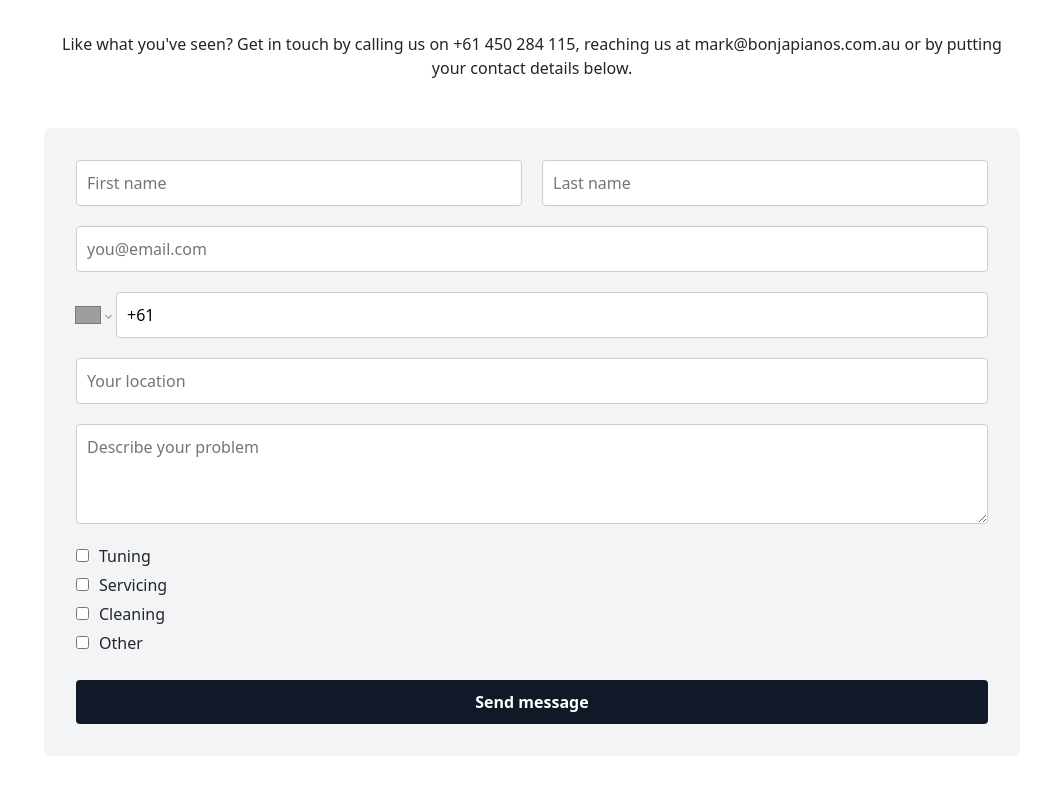
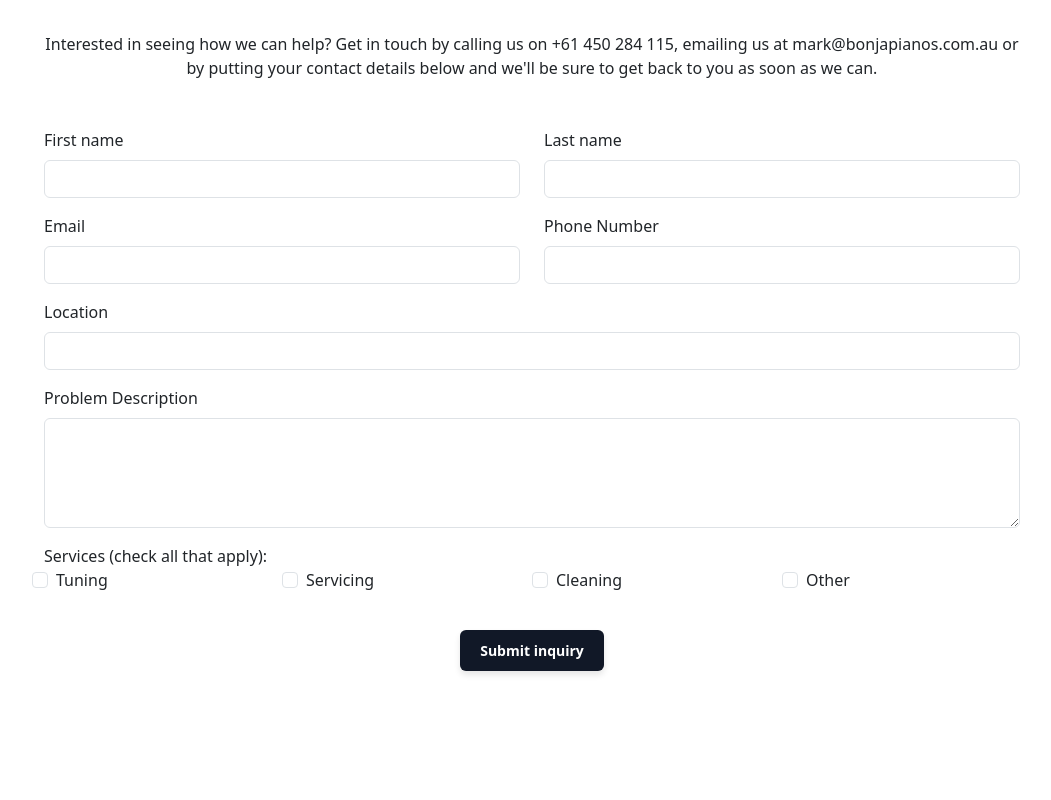
Before and after one commit to equader/bonja-pianos, a React (Create React App) app: page / in a window 1280 px wide. Shown: the part 2900-3700 px from the top of the page, without its empty margins (108-1159 px from the left). Built offline with nearby package versions, Linux system fonts and the light colour scheme; grey boxes are pictures that could not be loaded; a web font is replaced by a local one.

Commit message:
add contact form function and small fixes and buges

```diff
--- a/src/components/ContactForm.jsx
+++ b/src/components/ContactForm.jsx
@@ -1,7 +1,5 @@
-import React, { useState } from "react";
+import React, { useState } from 'react';
 import './css/contact.css';
-import PhoneInput from 'react-phone-number-input';
-import 'react-phone-number-input/style.css';
 
 function ContactForm() {
     const [formData, setFormData] = useState({
@@ -11,73 +9,80 @@ function ContactForm() {
         phoneNumber: '',
         location: '',
         problemDescription: '',
-        services: []
+        services: {
+            Tuning: false,
+            Servicing: false,
+            Cleaning: false,
+            Other: false,
+        },
     });
-    const [formErrors, setFormErrors] = useState({});
-    const [buttonText, setButtonText] = useState('Send message');
-    const [buttonStyle, setButtonStyle] = useState('');
 
-    const handleInputChange = (event) => {
-        const { name, value } = event.target;
-        setFormData({ ...formData, [name]: value });
-        setFormErrors({ ...formErrors, [name]: '' });
+    const [touched, setTouched] = useState({
+        firstName: false,
+        lastName: false,
+        email: false,
+        phoneNumber: false,
+        location: false,
+        problemDescription: false,
+        services: false,
+    });
+
+    const [submitted, setSubmitted] = useState(false);
+    const [isSubmitted, setIsSubmitted] = useState(false);
+
+    const handleInputChange = (e) => {
+        const { name, type, checked, value } = e.target;
+        if (type === 'checkbox') {
+            setFormData(prevFormData => ({
+                ...prevFormData,
+                services: {
+                    ...prevFormData.services,
+                    [name]: checked,
+                },
+            }));
+        } else {
+            setFormData(prevFormData => ({
+                ...prevFormData,
+                [name]: value,
+            }));
+        }
     };
 
-    const handlePhoneChange = (phone) => {
-        setFormData({ ...formData, phoneNumber: phone });
-        setFormErrors({ ...formErrors, phoneNumber: '' });
+    const handleBlur = (e) => {
+        const { name } = e.target;
+        setTouched({
+            ...touched,
+            [name]: true,
+        });
     };
 
-    const handleServiceChange = (event) => {
-        const { value } = event.target;
-        let services = formData.services.includes(value)
-            ? formData.services.filter(service => service !== value)
-            : [...formData.services, value];
-        setFormData({ ...formData, services });
-    };
+    const handleSubmit = async (e) => {
+        e.preventDefault();
+        setSubmitted(true);
 
-    const validateForm = () => {
-        let errors = {};
-        if (!formData.firstName.trim()) errors.firstName = "First name is required";
-        if (!formData.lastName.trim()) errors.lastName = "Last name is required";
-        if (!formData.email.trim()) errors.email = "Email is required";
-        else if (!/\S+@\S+\.\S+/.test(formData.email)) errors.email = "Email address is invalid";
-        if (!formData.location.trim()) errors.location = "Location is required";
-        if (!formData.problemDescription.trim()) errors.problemDescription = "Problem description is required";
-        if (!formData.phoneNumber.trim()) errors.phoneNumber = "Phone number is required";
-        if (formData.services.length === 0) errors.services = "Please select at least one service";
+        if (validateForm()) {
+
+            const web3FormData = new FormData();
+            web3FormData.append('name', `${formData.firstName} ${formData.lastName}`);
+            web3FormData.append('email', formData.email);
+            web3FormData.append('phone', formData.phoneNumber);
+            web3FormData.append('location', formData.location);
+            web3FormData.append('message', formData.problemDescription);
 
 
-
-        setFormErrors(errors);
-        return Object.keys(errors).length === 0;
-    };
-
-    const handleSubmit = async (event) => {
-        event.preventDefault();
-
-        if (!validateForm()) return;
-
-        const dataToSend = new FormData();
-        Object.keys(formData).forEach(key => {
-            if (key !== 'services') {
-                dataToSend.append(key, formData[key]);
-            } else {
-                formData[key].forEach(service => {
-                    dataToSend.append('services[]', service);
-                });
-            }
+            const servicesArray = Object.entries(formData.services)
+                .filter(([_, value]) => value)
+                .map(([key, _]) => key);
+            servicesArray.forEach(service => {
+                web3FormData.append('services[]', service);
             });
 
-        dataToSend.append('access_key', '79f3ea8f-abc2-4a7f-aa51-2d558ad9c0c1');
 
+            web3FormData.append('apikey', 'process.env.REACT_APP_WEB3FORMS_API_KEY');
             try {
                 const response = await fetch('https://api.web3forms.com/submit', {
                     method: 'POST',
-                body: dataToSend,
-                headers: {
-                    'Accept': 'application/json',
-                },
+                    body: web3FormData,
                 });
 
                 const result = await response.json();
@@ -89,95 +94,195 @@ function ContactForm() {
                         phoneNumber: '',
                         location: '',
                         problemDescription: '',
-                    services: []
+                        services: {
+                            Tuning: false,
+                            Servicing: false,
+                            Cleaning: false,
+                            Other: false,
+                        },
                     });
-                setButtonText("Email sent! We'll get back in 1 - 2 days");
-                setButtonStyle('button-success');
+                    setTouched({
+                        firstName: false,
+                        lastName: false,
+                        email: false,
+                        phoneNumber: false,
+                        location: false,
+                        problemDescription: false,
+                        services: false,
+                    });
+                    setSubmitted(false);
+                    setIsSubmitted(true);
+                    setTimeout(() => {
+                        setIsSubmitted(false);
+                    }, 3000);
 
-                setTimeout(() => {
-                    setButtonText('Send message');
-                    setButtonStyle('');
-                }, 3500);
                 } else {
-                console.error('Form submission error:', result.message);
 
+                    console.log('Form submission error:', result);
                 }
             } catch (error) {
                 console.error('Submission error:', error);
-
+            }
         }
     };
+
+
+    const validateForm = () => {
+        const fieldsFilled = formData.firstName && formData.lastName && formData.email && formData.phoneNumber && formData.location && formData.problemDescription;
+        const oneServiceSelected = Object.values(formData.services).some(value => value);
+        return fieldsFilled && oneServiceSelected;
+    };
+
+    const getValidationClass = (name) => {
+        return `form-control ${submitted && !formData[name] ? 'is-invalid' : ''}`;
+    };
+
+    const validateServices = () => {
+        return Object.values(formData.services).some(value => value);
+    };
+
+    const getCheckboxValidationClass = () => {
+        const oneServiceSelected = Object.values(formData.services).some(value => value);
+        return `${submitted && !oneServiceSelected ? 'is-invalid' : ''}`;
+    };
+
+
 
     return (
         <div id="contact-section" className="contactPanel">
             <h1>Get in touch</h1>
-            <p>Like what you've seen? Get in touch by calling us on +61 450 284 115, reaching us at mark@bonjapianos.com.au or by putting your contact details below.</p>
-            <div className="formInput">
-                <form onSubmit={handleSubmit} >
-                    <div className="firstandLastName">
+            <p>Interested in seeing how we can help? Get in touch by calling us on +61 450 284 115, emailing us at mark@bonjapianos.com.au or by putting your contact details below and we'll be sure to get back to you as soon as we can. </p>
+            <form className="needs-validation" noValidate onSubmit={handleSubmit}>
+                <div className="row mb-3">
+                    <div className="col-md-6">
+                        <label htmlFor="firstName" className="form-label">First name</label>
                         <input
                             type="text"
+                            className={getValidationClass('firstName')}
+                            id="firstName"
                             name="firstName"
-                            placeholder="First name"
                             value={formData.firstName}
                             onChange={handleInputChange}
+                            onBlur={handleBlur}
+                            required
                         />
+                        <div className="invalid-feedback">Please enter your first name.</div>
+                    </div>
+                    <div className="col-md-6">
+                        <label htmlFor="lastName" className="form-label">Last name</label>
                         <input
                             type="text"
+                            className={getValidationClass('lastName')}
+                            id="lastName"
                             name="lastName"
-                            placeholder="Last name"
                             value={formData.lastName}
                             onChange={handleInputChange}
+                            onBlur={handleBlur}
+                            required
                         />
+                        <div className="invalid-feedback">Please enter your last name.</div>
                     </div>
+                </div>
+
+                <div className="row mb-3">
+                    <div className="col-md-6">
+                        <label htmlFor="email" className="form-label">Email</label>
                         <input
                             type="email"
+                            className={getValidationClass('email')}
+                            id="email"
                             name="email"
-                        placeholder="you@email.com"
                             value={formData.email}
                             onChange={handleInputChange}
+                            onBlur={handleBlur}
+                            required
                         />
-                    <PhoneInput
-                        international
-                        defaultCountry="AU"
-                        value={formData.phoneNumber}
-                        onChange={handlePhoneChange}
-                        placeholder="Enter phone number"
-                    />
+                        <div className="invalid-feedback">Please enter your email.</div>
+                    </div>
+                    <div className="col-md-6">
+                        <label htmlFor="phoneNumber" className="form-label">Phone Number</label>
                         <input
                             type="text"
+                            className={getValidationClass('phoneNumber')}
+                            id="phoneNumber"
+                            name="phoneNumber"
+                            value={formData.phoneNumber}
+                            onChange={handleInputChange}
+                            onBlur={handleBlur}
+                            required
+                        />
+                        <div className="invalid-feedback">Please enter your phone number.</div>
+                    </div>
+                </div>
+
+                <div className="row mb-3">
+                    <div className="col-12">
+                        <label htmlFor="location" className="form-label">Location</label>
+                        <input
+                            type="text"
+                            className={getValidationClass('location')}
+                            id="location"
                             name="location"
-                        placeholder="Your location"
                             value={formData.location}
                             onChange={handleInputChange}
+                            onBlur={handleBlur}
+                            required
                         />
+                        <div className="invalid-feedback">Please enter your location.</div>
+                    </div>
+                </div>
+
+                <div className="row mb-3">
+                    <div className="col-12">
+                        <label htmlFor="problemDescription" className="form-label">Problem Description</label>
                         <textarea
+                            className={getValidationClass('problemDescription')}
+                            id="problemDescription"
                             name="problemDescription"
-                        placeholder="Describe your problem"
                             value={formData.problemDescription}
                             onChange={handleInputChange}
-                    />
-                    <fieldset>
-                        <legend>Services</legend>
-                        {['Tuning', 'Servicing', 'Cleaning', 'Other'].map((service) => (
-                            <label key={service}>
-                                <input
-                                    type="checkbox"
-                                    name="services"
-                                    value={service}
-                                    checked={formData.services.includes(service)}
-                                    onChange={handleServiceChange}
-                                />
+                            onBlur={handleBlur}
+                            rows="4"
+                            required
+                        ></textarea>
+                        <div className="invalid-feedback">Please describe your problem.</div>
+                    </div>
+                </div>
+
+                <div className={`row mb-3 ${getCheckboxValidationClass()}`}>
+  <label>
+    Services (check all that apply):
+  </label>
+  {["Tuning", "Servicing", "Cleaning", "Other"].map((service) => (
+  <div key={service} className="col-md-3 form-check">
+    <input className="form-check-input" type="checkbox" id={service} name={service}
+    checked={formData.services[service]} onChange={handleInputChange} onBlur={()=>
+    setTouched({ ...touched, services: true })} />
+    <label className="form-check-label" htmlFor={service}>
       {service}
     </label>
-                        ))}
-                    </fieldset>
-                    <button type="submit" className={buttonStyle}>{buttonText}</button>
-                    {Object.keys(formErrors).map((key) => (
-                        formErrors[key] && <div key={key} style={{ color: "red" }}>{formErrors[key]}</div>
-                    ))}
+  </div>
+  ))} {submitted && !validateServices() &&
+  <div className="invalid-feedback d-block">
+    Please select at least one service.
+  </div>
+  }
+</div>
+
+            <div className="row">
+                <div className="col-12">
+                <div className="button-container">
+    <button
+        className={`submit-button ${isSubmitted ? 'btn-success' : ''}`}
+        type="submit"
+        disabled={isSubmitted}
+    >
+        {isSubmitted ? "Form sent. We'll get back to you in 1 - 2 days" : 'Submit inquiry'}
+    </button>
+</div>
+                </div>
+            </div>
             </form>
-            </div>
         </div>
     );
 }
--- a/src/components/Elfsightwidget.jsx
+++ b/src/components/Elfsightwidget.jsx
@@ -3,7 +3,6 @@ import './css/reviews.css';
 
 const ElfsightWidget = () => {
   useEffect(() => {
-    // Check if the script is already added
     const existingScript = document.getElementById('elfsight-script');
 
     if (!existingScript) {
--- a/src/components/Footer.jsx
+++ b/src/components/Footer.jsx
@@ -5,7 +5,6 @@ import Menu from "./Menu";
 import { BsFacebook, BsTwitter, BsInstagram, BsYoutube } from 'react-icons/bs';
 
 function Footer() {
-    // Example array of social icons, replace with your actual data
     const footerIcons = [
         { id: 1, href: 'https://facebook.com', icon: <BsFacebook />, text: 'Facebook' },
         { id: 2, href: 'https://www.youtube.com/@roguepianoman5134', icon: <BsYoutube />, text: 'Youtube' },
--- a/src/components/Reviews.jsx
+++ b/src/components/Reviews.jsx
@@ -55,7 +55,7 @@ function Reviews() {
     const groupedReviews = reviewsData.reduce((result, review, index) => {
         const chunkIndex = Math.floor(index / 3);
         if (!result[chunkIndex]) {
-            result[chunkIndex] = []; // start a new chunk
+            result[chunkIndex] = [];
         }
         result[chunkIndex].push(review);
         return result;
--- a/src/components/css/contact.css
+++ b/src/components/css/contact.css
@@ -12,82 +12,38 @@
   text-align: center;
 }
 
-.formInput form {
-  display: flex;
-  flex-direction: column;
-  gap: 20px;
-  background-color: #F3F4F6;
-  padding: 32px;
+.submit-button {
+  background-color: #111827;
+  color: #FFFFFF;
+  border: none;
   border-radius: 6px;
-  justify-content: center;
-  width: auto;
-  flex: 1;
+  padding: 10px 20px ;
+  font-size: 14px;
+  font-weight: bold;
+  cursor: pointer;
+  outline: none;
+  box-shadow: 0 4px 6px rgba(0, 0, 0, 0.1);
+  transition: background-color 0.3s, box-shadow 0.3s;
 }
 
-
-
-.firstandLastName {
-  display: flex;
-  gap: 20px;
-  width: 100%;
-}
-
-.firstandLastName input {
-  flex-grow: 1;
-}
-
-.formInput input,
-.formInput button {
-  padding: 10px;
-  border: 1px solid #ccc;
-  border-radius: 4px;
-  font-size: 1rem;
-}
-
-.formInput fieldset {
-  border: none;
-  padding: 0;
-}
-
-.formInput fieldset legend {
-  display: none;
-}
-
-.formInput label {
-  display: block;
-  margin-bottom: 5px;
-}
-
-.formInput input[type="checkbox"] {
-  margin-right: 10px;
-}
-
-.formInput button {
-  background-color: #111827;
-  color: white;
-  font-weight: bold;
-  border: none;
-  cursor: pointer;
-  transition: background-color 0.3s ease;
-}
-
-
-.formInput button.button-success {
-  background-color: green;
-  color: white;
-}
-
-.formInput button:not(.button-success):hover {
+.submit-button:hover {
   background-color: #333333;
   box-shadow: 0 6px 8px rgba(0, 0, 0, 0.15);
 }
 
-.formInput textarea {
-  padding: 10px;
-  border: 1px solid #ccc;
-  border-radius: 4px;
-  font-size: 1rem;
-  height: 100px;
+.submit-button:disabled {
+  background-color: #333;
+  cursor: not-allowed;
+}
+
+.contactPanel .submit-button.btn-success {
+  background-color: #28a745;
+}
+
+.button-container {
+  display: flex;
+  justify-content: center;
+  margin-top: 20px;
 }
 
 @media (max-width: 820px) {
@@ -95,34 +51,4 @@
     padding: 40px;
     align-items: stretch;
   }
-
-  .contactPanel p {
-    text-align: justify;
-  }
-
-  .formInput form {
-    width: auto;
-    flex: 1;
-  }
-
-  .firstandLastName,
-  .formInput .inputRow {
-    flex-direction: column;
-    gap: 15px;
-    width: auto;
-  }
-
-  .firstandLastName input,
-  .formInput .inputRow > div {
-    width: 100%;
-    box-sizing: border-box;
-  }
-
-  .rowInputs {
-    flex-direction: column;
-  }
-
-  .rowInputs input {
-    width: 100%;
-  }
 }
--- a/src/components/css/faq.css
+++ b/src/components/css/faq.css
@@ -25,6 +25,6 @@
 
 @media (max-width: 820px) {
   .faq-panel{
-      padding: 40px; /* Increased padding on mobile for better usability */
+      padding: 40px;
   }
 };
--- a/src/components/css/footer.css
+++ b/src/components/css/footer.css
@@ -1,5 +1,5 @@
 .footer {
-    padding: 5vw; /* Adjust based on viewport width */
+    padding: 5vw;
     display: flex;
     flex-direction: column;
     justify-content: center;
@@ -61,8 +61,8 @@
   }
 
   .social-icons {
-    margin-top: 1rem; /* Add space between menu and icons */
-    margin-left: 0; /* Reset left margin */
+    margin-top: 1rem;
+    margin-left: 0;
     align-items: center;
   }
 }
```
Also changed, not shown: src/components/css/button.css (+5 -5 lines), src/components/css/hero.css (+15 -35 lines), src/components/css/reviews.css (+5 -5 lines), 1 other file (tests, documents, lock files or other folders). Lines whose indentation alone changed are shown as unchanged.
